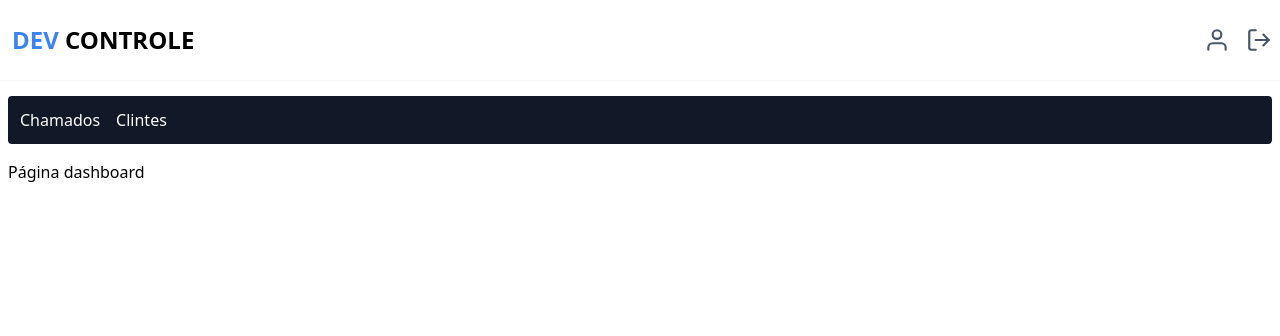
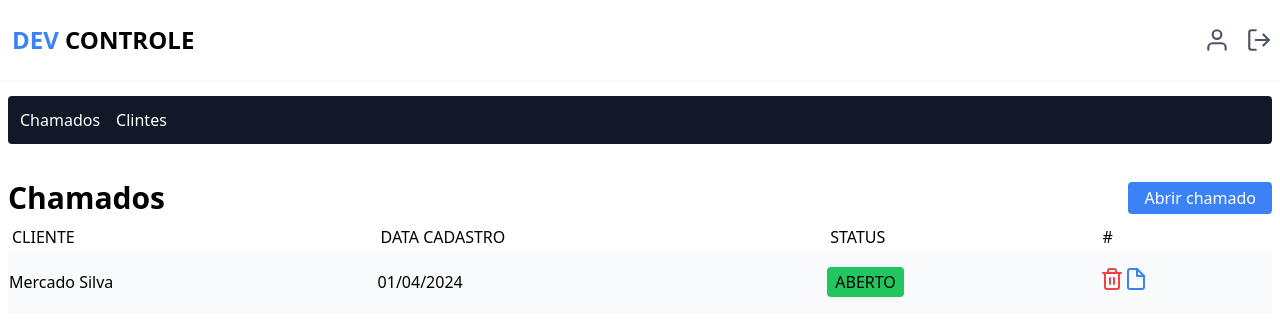
Before and after one commit to brendo-gomes-santana/dev_controle, a Next.js app: page /dashboard in a window 1280 px wide. Shown: the top 336 px of the page. Built offline with nearby package versions, Linux system fonts and the light colour scheme; no server answers; sample sign-in values are in the browser's storage.

Commit message:
117 - Criando tabela tickets

```diff
--- /dev/null
+++ b/src/app/dashboard/components/ticket/index.tsx
@@ -0,0 +1,23 @@
+import { FiTrash2, FiFile } from "react-icons/fi"
+
+export default function TicketItem(){
+    return(
+        <>
+        <tr className="border-b-2 border-b-slate-200 h-16 last:border-b-0 bg-slate-50 hover:bg-gra-200 duration-200">
+            <td className="text-left">Mercado Silva</td>
+            <td className="text-left">01/04/2024</td>
+            <td className="text-left">
+                <span className="bg-green-500 px-2 py-1 rounded">ABERTO</span>
+            </td>
+            <td className="text-left">
+                <button>
+                    <FiTrash2 size={24} color="#ef4444"/>
+                </button>
+                <button>
+                    <FiFile size={24} color="#3b82f6"/>
+                </button>
+            </td>
+        </tr>
+        </>
+    )
+}
--- a/src/app/dashboard/page.tsx
+++ b/src/app/dashboard/page.tsx
@@ -1,19 +1,41 @@
 import Container from "@/components/container";
 import { getServerSession } from "next-auth";
 import { redirect } from "next/navigation";
+import Link from "next/link";
+
 import { AuthOprions } from "@/lib/auth";
-
-export default async function Dashboard(){
+import TicketItem from "./components/ticket";
+export default async function Dashboard() {
 
   const session = await getServerSession(AuthOprions);
 
-  if(!session || !session.user){
+  if (!session || !session.user) {
     redirect('/')
   }
 
-  return(
+  return (
     <Container>
-      <h1>Página dashboard</h1>
+      <main className="mt-9 mb-2">
+        <section className="flex items-center justify-between">
+          <h1 className="text-3xl font-bold">Chamados</h1>
+          <Link href="/bashboard/new" className="bg-blue-500 px-4 py-1 rounded text-white">Abrir chamado</Link>
+        </section>
+
+        <table className="min-w-full my-2">
+          <thead>
+            <tr>
+              <th className="font-medium text-left pl-1">CLIENTE</th>
+              <th className="font-medium text-left pl-1">DATA CADASTRO</th>
+              <th className="font-medium text-left pl-1">STATUS</th>
+              <th className="font-medium text-left pl-1">#</th>
+            </tr>
+          </thead>
+          <tbody>
+            <TicketItem />
+          </tbody>
+        </table>
+
+      </main>
     </Container>
   )
 }
```
